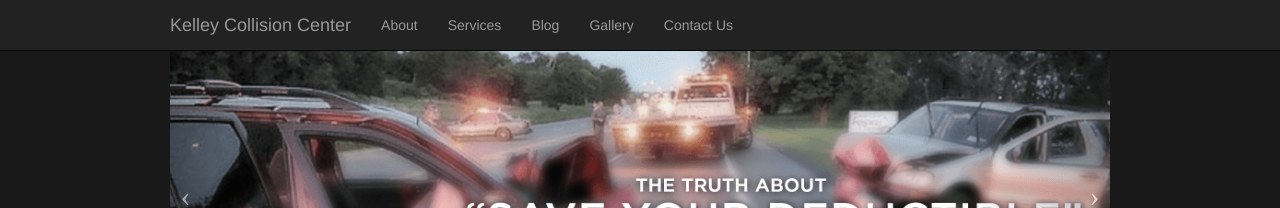
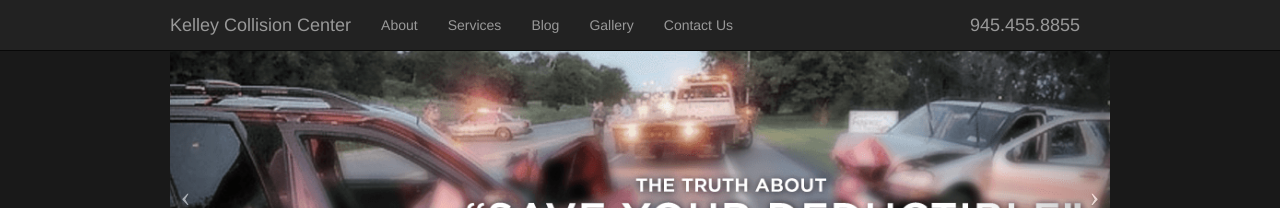
Before and after one commit to Ignigena/kelley-collision, a Jekyll site: the page built from index.MARKDOWN, in a window 1280 px wide. Shown: the top 208 px of the page. Built offline with Jekyll 4.4.1, drawn with Linux system fonts in a browser that asks for light colours; Markdown is read by kramdown in place of the engine named in the settings.

Commit message:
Added phone number to header.

```diff
--- a/_layouts/default.html
+++ b/_layouts/default.html
@@ -30,6 +30,7 @@
                 <li><a class="{{ current }}" href="{{ link.url }}">{{ link.text }}</a></li>
               {% endfor %}
               </ul>
+              <a class="navbar-brand phone" href="/contact">945.455.8855</a>
             </div>
           </div>
         </div>
--- a/css/main.css
+++ b/css/main.css
@@ -4,6 +4,10 @@ body {
 
 img {
   max-width: 100%;
+}
+
+a.navbar-brand.phone {
+  float: right;
 }
 
 body .container {
```
